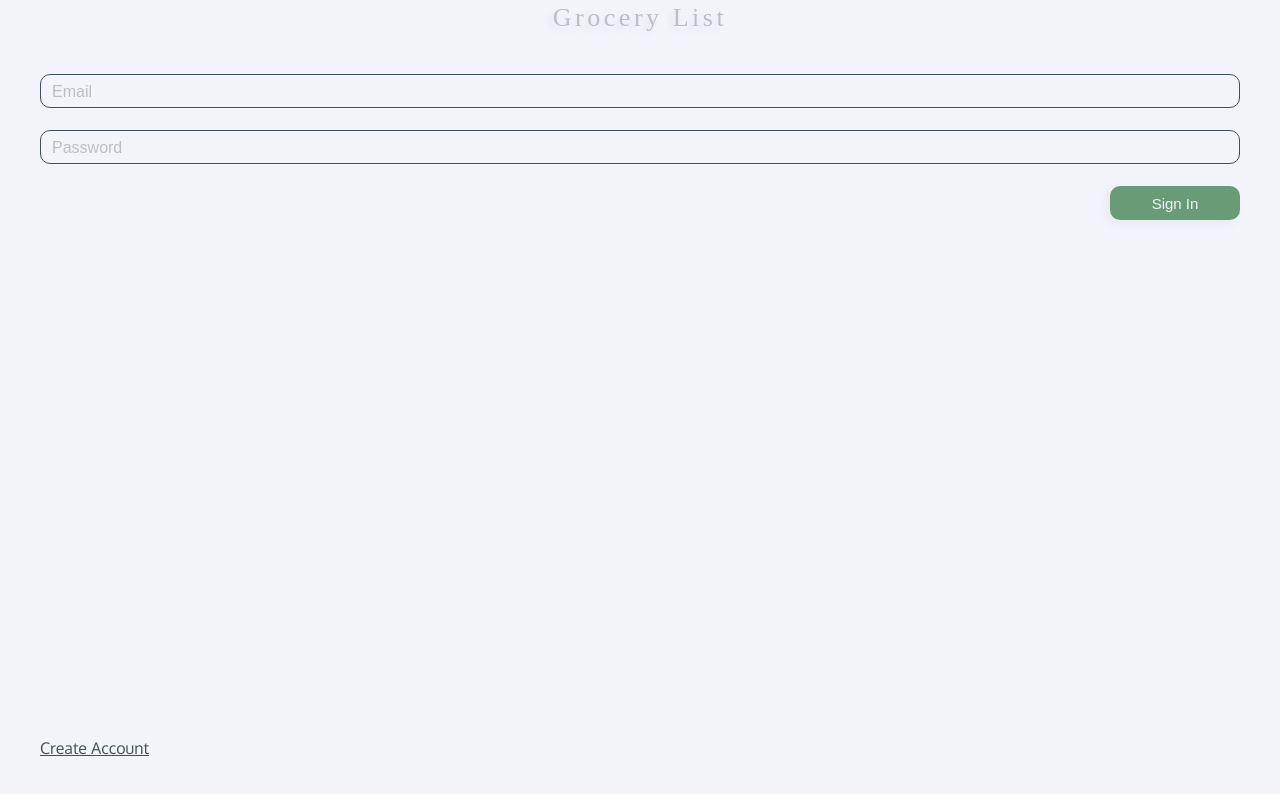
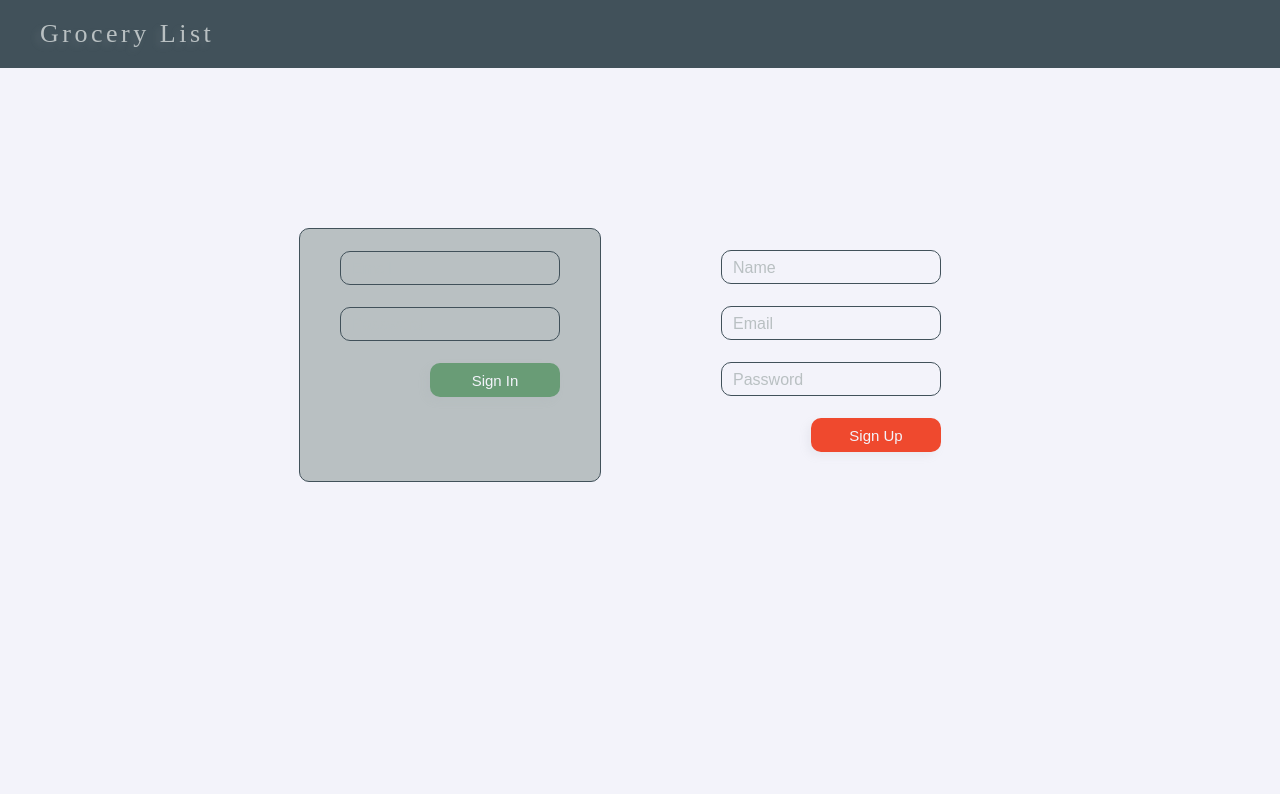
Before and after one commit to shelchkov/Grocery-List, a React (Create React App) app: page / in a window 1280 px wide. Shown: the top 794 px of the page. Built offline with nearby package versions, Linux system fonts and the light colour scheme; no server answers; a web font is replaced by a local one.

Commit message:
Add desktop layout for login page #71

```diff
--- a/src/pages/login.page.tsx
+++ b/src/pages/login.page.tsx
@@ -1,13 +1,37 @@
 import React, { ReactElement, useState } from "react"
+import styled from "styled-components"
 
 import { Logo } from "../components/logo/logo"
 import { LoginActions } from "../components/login-actions/login-actions"
 import { SignInForm } from "../components/sign-in/sign-in.form"
 import { Container } from "../components/ui/containers"
 import { SignUpForm } from "../components/sign-up/sign-up.form"
+import {
+	MobileLayout,
+	MediumDesktopLayout
+} from "../components/ui/layouts"
+import { Navigation } from "../components/navigation/navigation"
 
 import { LoginForms } from "../utils/enums"
 import { copyObject } from "../utils/utils"
+import { colors } from "../utils/styles"
+
+const DesktopFormContainer = styled.div`
+	// margin-top: 60px;
+	padding: 0 40px 30px 40px;
+	margin: 160px 40px 20px 40px;
+	// max-height: 142px;
+	background-color: ${(p: { isActive: boolean }): string =>
+		p.isActive ? colors.lightGrey : "transparent"};
+	border: 1px solid ${(p: { isActive: boolean }): string =>
+		p.isActive ? colors.darkBlue : "none"};
+	border-radius: 10px;
+`
+
+const FormsContainer = styled.div`
+	display: flex;
+	margin: 0 auto;
+`
 
 export const LoginPage = (): ReactElement => {
 	const [form, setForm] = useState<LoginForms>(LoginForms.signIn)
@@ -28,9 +52,30 @@ export const LoginPage = (): ReactElement => {
 
 	return (
 		<Container>
-			<Logo />
-			{form === LoginForms.signIn ? <SignInForm /> : <SignUpForm />}
-			<LoginActions form={form} handleClick={changeForm} />
+			<MobileLayout><Logo /></MobileLayout>
+			<Navigation />
+
+			<MobileLayout>
+				{form === LoginForms.signIn ?
+					<SignInForm /> : <SignUpForm />
+				}
+				<LoginActions form={form} handleClick={changeForm} />
+			</MobileLayout>
+
+			<MediumDesktopLayout>
+				<FormsContainer>
+					<DesktopFormContainer
+						isActive={form === LoginForms.signIn}
+					>
+						<SignInForm />
+					</DesktopFormContainer>
+					<DesktopFormContainer
+						isActive={form === LoginForms.signUp}
+					>
+						<SignUpForm />
+					</DesktopFormContainer>
+				</FormsContainer>
+			</MediumDesktopLayout>
 		</Container>
 	)
 }
```
